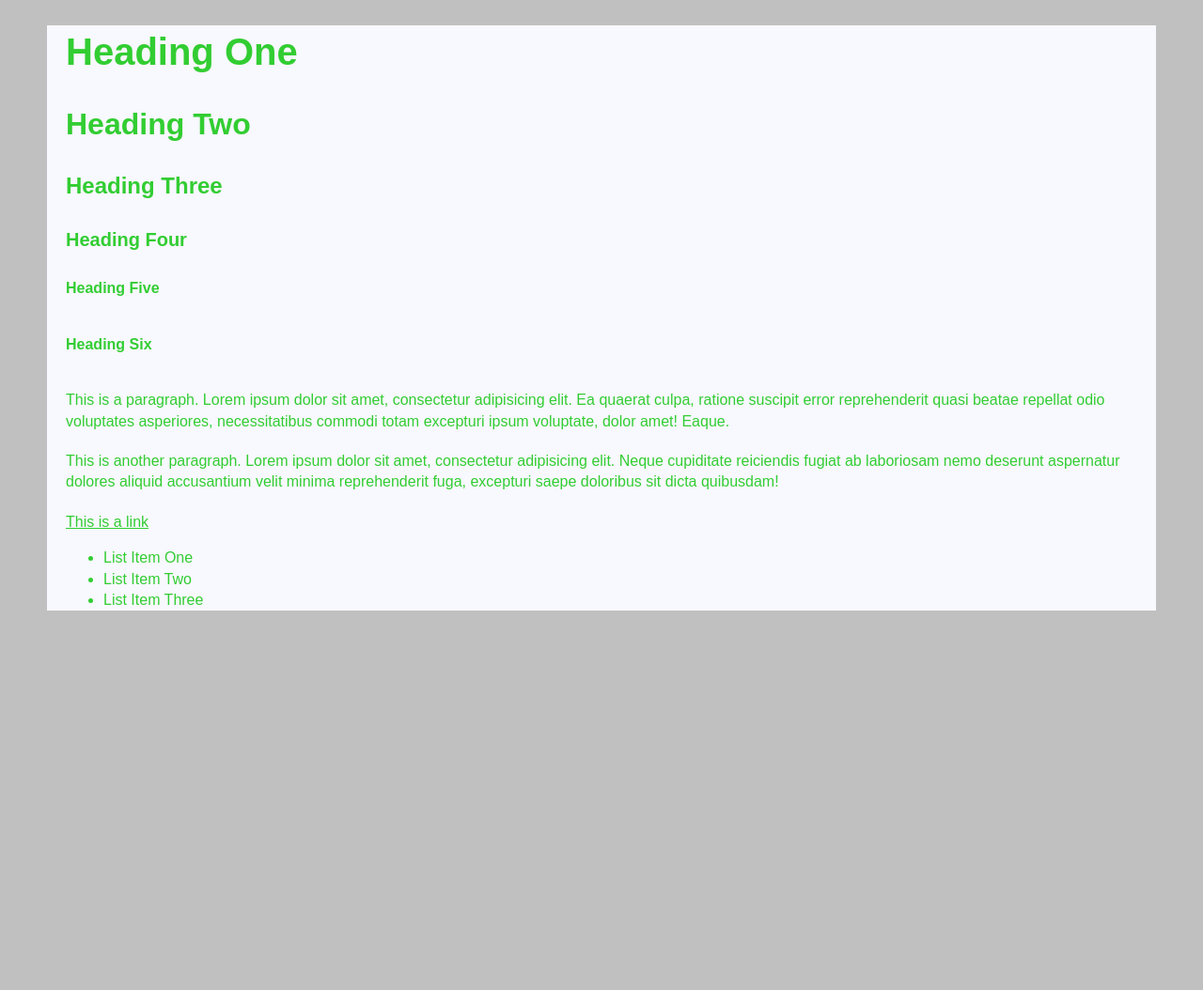
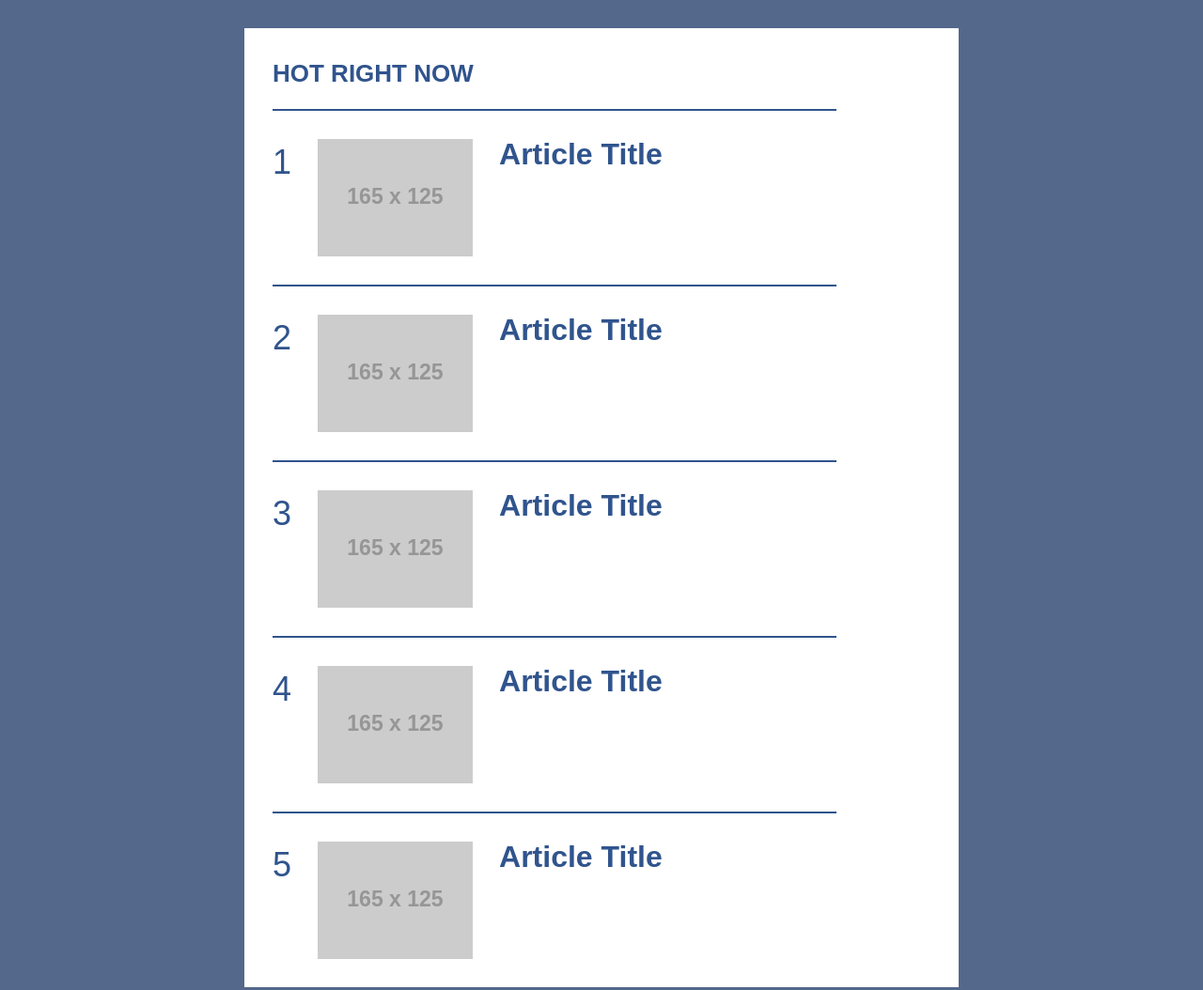
Before and after one commit to reubeningber/extraExtra, a plain HTML site: page index.html in a window 1280 px wide. Shown: the whole page at 94% size. Before the commit the page ends 800 px from the top, so only its background shows below. Drawn offline with Linux system fonts and the light colour scheme; placeholder pictures from the web are drawn by us.

Commit message:
Mark up and styles for news feed

```diff
--- a/assets/less/base-variables.less
+++ b/assets/less/base-variables.less
@@ -32,6 +32,11 @@
 /* @red: red; */
 /* @dark-red: brickred; */
 
+@blue-1: #53688b;
+@blue-2: #30548d;
+@white: #ffffff;
+
+
 
 /*-------------------------------------------- */
 /** Boilerplate Variables
@@ -47,11 +52,11 @@
 /*-------------------------------------------- */
 
 
-@body-bg-color: silver;
-@page-container-bg-color: ghostwhite;
+@body-bg-color: @blue-1;
+@page-container-bg-color: @white;
 
-@page-container-width: 1140px;
-@page-container-padding: 20px;
+@page-container-width: 700px;
+@page-container-padding: 30px;
 
 
 /*-------------------------------------------- */
@@ -66,17 +71,17 @@
 
 @paragraph-margin: 20px;
 
-@link-color-default: limegreen;
-@link-color-hover: limegreen;
-@link-color-active: limegreen;
+@link-color-default: @blue-2;
+@link-color-hover: @blue-2;
+@link-color-active: @blue-2;
 
-@base-font-color: limegreen;
+@base-font-color: @blue-2;
 
 @text-selection-bg-color: blue;
 @text-selection-foreground-color: pink;
 
-@heading-color-primary: limegreen;
-@heading-color-secondary: limegreen;
+@heading-color-primary: @blue-2;
+@heading-color-secondary: @blue-2;
 
 @h1-font-size: 40;
 @h2-font-size: 32;
@@ -85,12 +90,12 @@
 @h5-font-size: 16;
 @h6-font-size: 16;
 
-@h1-font-color: @base-font-color;
-@h2-font-color: @base-font-color;
-@h3-font-color: @base-font-color;
-@h4-font-color: @base-font-color;
-@h5-font-color: @base-font-color;
-@h6-font-color: @base-font-color;
+@h1-font-color: @heading-color-primary;
+@h2-font-color: @heading-color-secondary;
+@h3-font-color: @heading-color-secondary;
+@h4-font-color: @heading-color-secondary;
+@h5-font-color: @heading-color-secondary;
+@h6-font-color: @heading-color-secondary;
 
 
 /*-------------------------------------------- */
--- a/assets/less/layout.less
+++ b/assets/less/layout.less
@@ -15,7 +15,7 @@
  */
 .page-container {
     width: @page-container-width;
-    margin: 0 auto;
+    margin: 30px auto;
     padding-right: @page-container-padding;
     padding-left: @page-container-padding;
     background: @page-container-bg-color;
--- a/assets/less/library.less
+++ b/assets/less/library.less
@@ -35,3 +35,15 @@
         background: @secondary-btn-bg;
     }
 }
+
+/**
+ * Floats style. General Floats.
+ */
+
+.fl {
+    float: left;
+}
+
+.fr {
+    float: right;
+}
--- a/assets/less/main.less
+++ b/assets/less/main.less
@@ -77,7 +77,7 @@
  *----------------------------------------------------------------------------- */
 
 
-
+@import "modules/hot-now";
 
 
 /*-----------------------------------------------------------------------------
--- /dev/null
+++ b/assets/less/modules/hot-now.less
@@ -0,0 +1,43 @@
+.hot-right-now {
+	width: 100%;
+	max-width: 600px;
+}
+
+.hot-now-header {
+	padding: 30px 0 20px 0;
+	border-bottom: 2px solid @blue-2;
+
+	h1 {
+		margin: 0;
+		padding: 0;
+		.font-size-rems(26);
+		text-transform: uppercase;
+	}
+}
+
+.hot-now-article {
+	.clearfix();
+	border-bottom: 2px solid @blue-2;
+	padding: 30px 0;
+
+	&:last-child {
+		border-bottom: none;
+	}
+}
+
+.hot-now-number {
+	display: block;
+	margin: 0 28px 0 0;
+	.font-size-rems(36);
+}
+
+.hot-now-img {
+	display: block;
+	margin: 0 28px 0 0;
+}
+
+.hot-now-article-title {
+	margin: 0;
+	padding: 0;
+	line-height: 1;
+}
--- a/index.html
+++ b/index.html
@@ -13,25 +13,52 @@
 		<link rel="stylesheet" href="assets/css/main.css">
     </head>
     <body>
-		<section class="page-container">
-            <h1>Heading One</h1>
-            <h2>Heading Two</h2>
-            <h3>Heading Three</h3>
-            <h4>Heading Four</h4>
-            <h5>Heading Five</h5>
-			<h6>Heading Six</h6>
+        <section class="page-container">
+    		<section class="hot-right-now">
+                <header class="hot-now-header">
+                    <h1>Hot Right Now</h1>
+                </header>
 
-            <p>This is a paragraph. Lorem ipsum dolor sit amet, consectetur adipisicing elit. Ea quaerat culpa, ratione suscipit error reprehenderit quasi beatae repellat odio voluptates asperiores, necessitatibus commodi totam excepturi ipsum voluptate, dolor amet! Eaque.</p>
+                <article class="hot-now-article">
+                    <span class="hot-now-number fl">1</span>
 
-            <p>This is another paragraph. Lorem ipsum dolor sit amet, consectetur adipisicing elit. Neque cupiditate reiciendis fugiat ab laboriosam nemo deserunt aspernatur dolores aliquid accusantium velit minima reprehenderit fuga, excepturi saepe doloribus sit dicta quibusdam!</p>
+                    <img src="http://placehold.it/165x125" alt="" class="hot-now-img fl">
 
-            <a href="#">This is a link</a>
+                    <h2 class="hot-now-article-title fl">Article Title</h2>
+                </article>
 
-            <ul>
-                <li>List Item One</li>
-                <li>List Item Two</li>
-                <li>List Item Three</li>
-            </ul>
-		</section>
+                <article class="hot-now-article">
+                    <span class="hot-now-number fl">2</span>
+
+                    <img src="http://placehold.it/165x125" alt="" class="hot-now-img fl">
+
+                    <h2 class="hot-now-article-title fl">Article Title</h2>
+                </article>
+
+                <article class="hot-now-article">
+                    <span class="hot-now-number fl">3</span>
+
+                    <img src="http://placehold.it/165x125" alt="" class="hot-now-img fl">
+
+                    <h2 class="hot-now-article-title fl">Article Title</h2>
+                </article>
+
+                <article class="hot-now-article">
+                    <span class="hot-now-number fl">4</span>
+
+                    <img src="http://placehold.it/165x125" alt="" class="hot-now-img fl">
+
+                    <h2 class="hot-now-article-title fl">Article Title</h2>
+                </article>
+
+                <article class="hot-now-article">
+                    <span class="hot-now-number fl">5</span>
+
+                    <img src="http://placehold.it/165x125" alt="" class="hot-now-img fl">
+
+                    <h2 class="hot-now-article-title fl">Article Title</h2>
+                </article>
+    		</section>
+        </section>
     </body>
 </html>
```
Also changed, not shown: assets/css/main.css, 1 other file.
